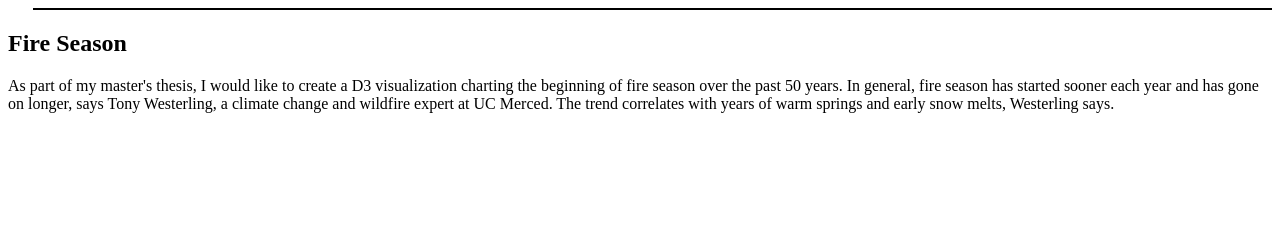
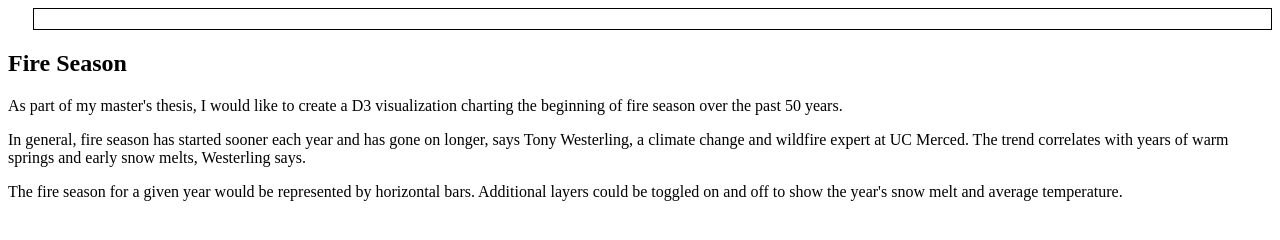
Before and after one commit to seangreene/pitches, a plain HTML site: page index.html in a window 1280 px wide. Drawn offline with Linux system fonts and the light colour scheme.

Commit message:
Update index.html

```diff
--- a/index.html
+++ b/index.html
@@ -9,6 +9,7 @@
 		#container {
 			border: 1px solid black;
 			margin-left: 25px;
+			padding: 10px;
 		}
 	</style>
 
@@ -17,7 +18,9 @@
 	<div id="container"></div>
 	<h2>Fire Season</h2>
 
-	<p>As part of my master's thesis, I would like to create a D3 visualization charting the beginning of fire season over the past 50 years. In general, fire season has started sooner each year and has gone on longer, says Tony Westerling, a climate change and wildfire expert at UC Merced. The trend correlates with years of warm springs and early snow melts, Westerling says.</p>
+	<p>As part of my master's thesis, I would like to create a D3 visualization charting the beginning of fire season over the past 50 years.</p>
+	<p>In general, fire season has started sooner each year and has gone on longer, says Tony Westerling, a climate change and wildfire expert at UC Merced. The trend correlates with years of warm springs and early snow melts, Westerling says.</p>
+	<p>The fire season for a given year would be represented by horizontal bars. Additional layers could be toggled on and off to show the year's snow melt and average temperature.</p>
 	</div>
 </body>
 </html>
```
